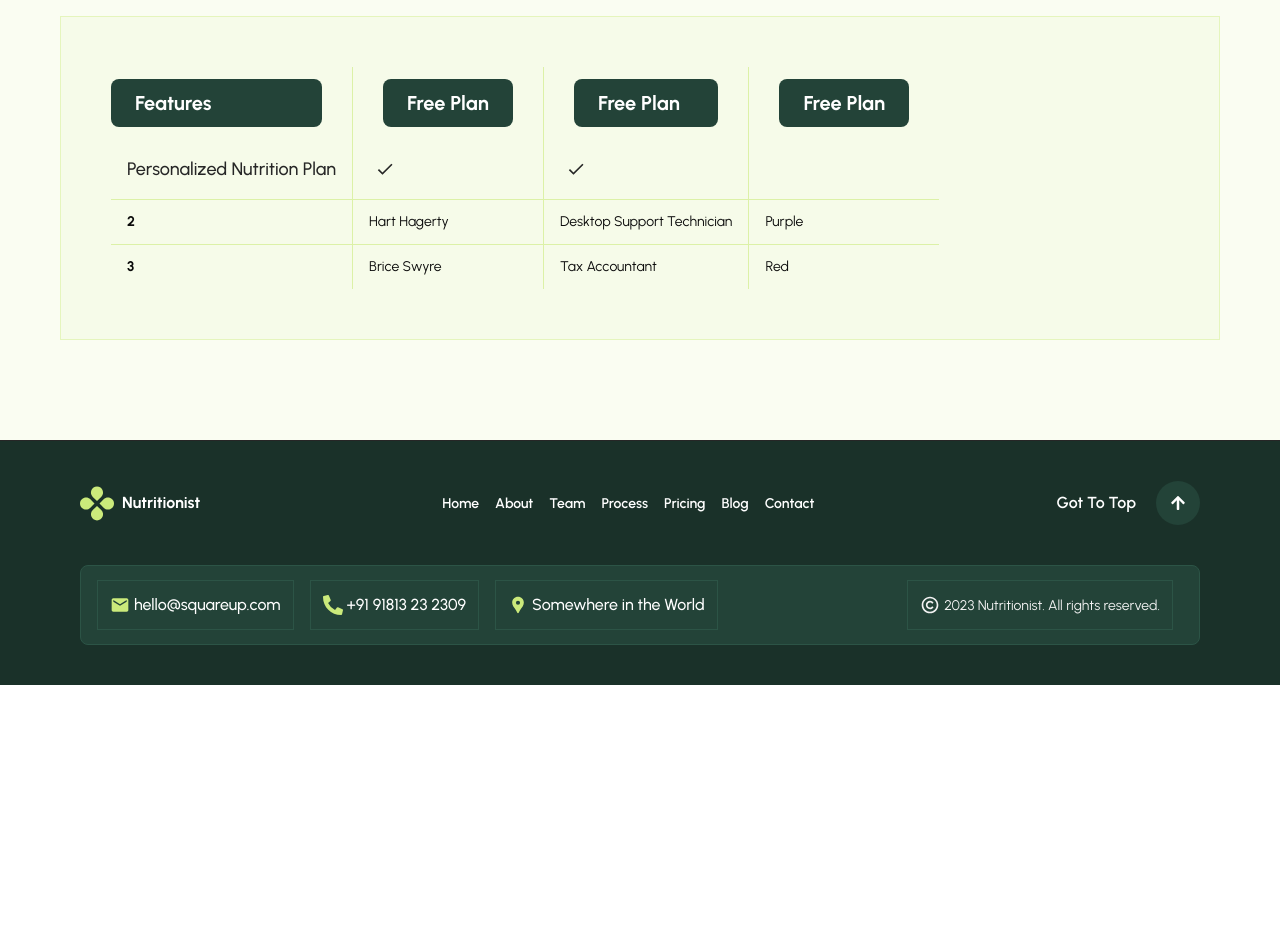
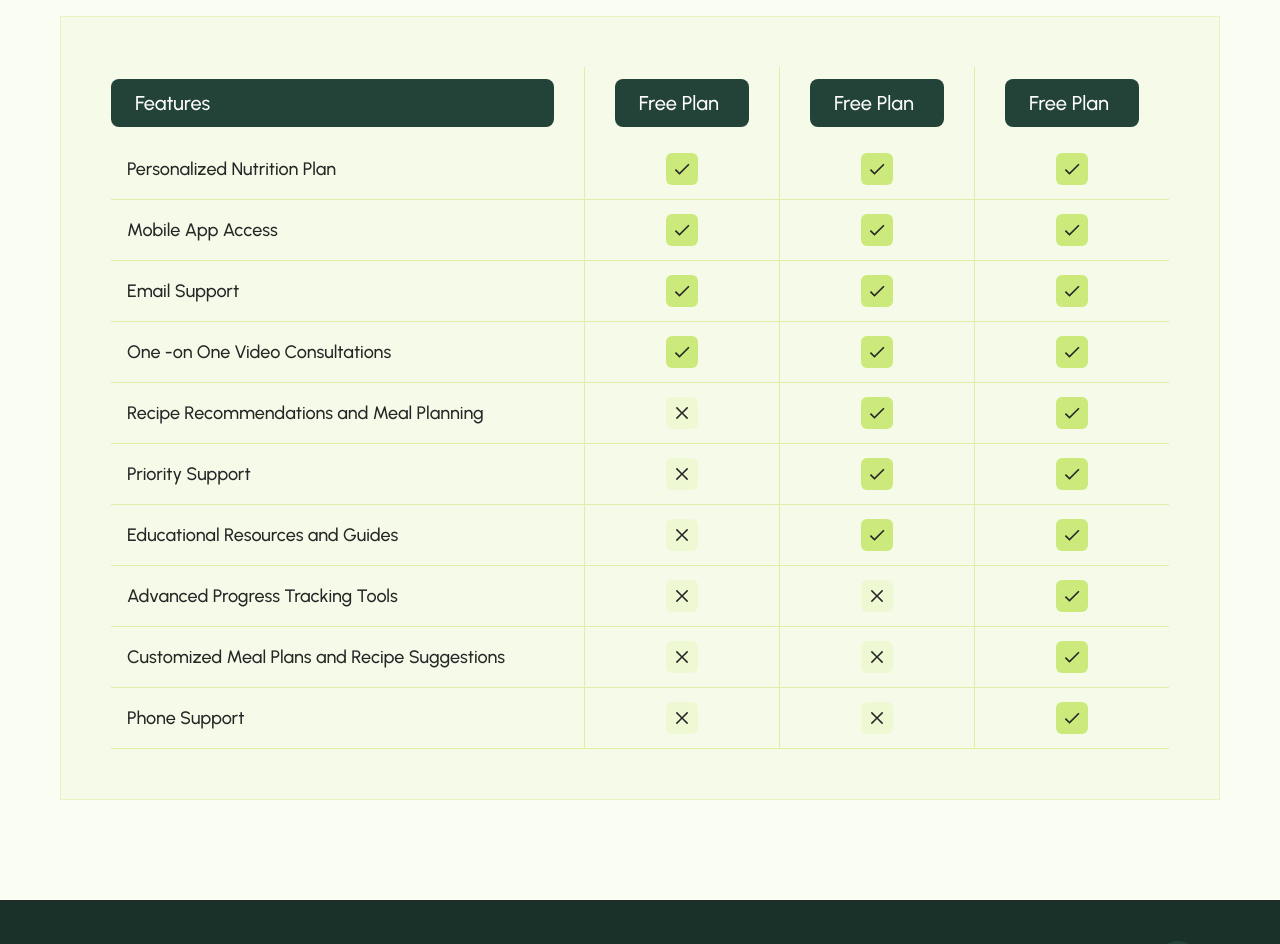
Before and after one commit to FojleTuhin/Nutritionist, a Next.js app: page /pricing in a window 1280 px wide. Shown: the part 1820-2764 px from the top of the page. Before the commit the page ends 2505 px from the top, so only its background shows below. Built offline with nearby package versions, Linux system fonts and the light colour scheme.

Commit message:
add pricing table

```diff
--- a/src/components/pricingPage/Table.jsx
+++ b/src/components/pricingPage/Table.jsx
@@ -1,47 +1,113 @@
 import React from 'react';
 import { MdOutlineDone } from 'react-icons/md';
+import { RxCross2 } from "react-icons/rx";
 
 const Table = () => {
     return (
         <div className="mt-[50px] medium:mt-20 laptop:mt-[100px] bg-[#F6FBE9] border-[1px] border-[#E5F5BD] p-[50px] ">
             <div className="overflow-x-auto">
-                <table className="table border-collapse w-auto">
+                <table className="table border-collapse mx-auto">
                     {/* Table head */}
                     <thead>
-                        <tr className="border-b-0 border-[#DCF1A7] text-[20px] text-[#FFFFFF] font-medium ">
-                            <th className="border-r border-[#DCF1A7] pr-[30px] pl-0"><p className='bg-[#234338] py-4 px-6 rounded-[8px] '>Features</p></th>
-                            <th className="border-r border-[#DCF1A7] px-[30px]"><p className='bg-[#234338] py-4 px-6 rounded-[8px] '>Free Plan</p></th>
-                            <th className="border-r border-[#DCF1A7] px-[30px]"><p className='bg-[#234338] py-4 px-6 rounded-[8px] '>Free Plan</p></th>
-                            <th className='px-[30px]'><p className='bg-[#234338] py-4 px-6  rounded-[8px] '>Free Plan</p></th>
+                        <tr className="border-b-0 border-[#DCF1A7] ">
+                            <th className="border-r border-[#DCF1A7] text-[20px] text-[#FFFFFF] font-medium  pr-[30px] pl-0"><p className='bg-[#234338] py-4 px-6 rounded-[8px] '>Features</p></th>
+                            <th className="border-r border-[#DCF1A7] text-[20px] text-[#FFFFFF] font-medium  px-[30px]"><p className='bg-[#234338] py-4 px-6 rounded-[8px] '>Free Plan</p></th>
+                            <th className="border-r border-[#DCF1A7] text-[20px] text-[#FFFFFF] font-medium  px-[30px]"><p className='bg-[#234338] py-4 px-6 rounded-[8px] '>Free Plan</p></th>
+                            <th className='px-[30px] text-[20px] text-[#FFFFFF] font-medium '><p className='bg-[#234338] py-4 px-6  rounded-[8px] '>Free Plan</p></th>
                         </tr>
                     </thead>
-                    <tbody>
+                    <tbody >
                         {/* Row 1 */}
                         <tr className="border-b border-[#DCF1A7] text-[#262626] text-[18px] font-medium ">
                             <td className="border-r py-5 border-[#DCF1A7]">Personalized Nutrition Plan</td>
-                            <td className="border-r border-[#DCF1A7] mx-auto"> <span className='bg-[#CBEA7B] rounded-[6px]'><MdOutlineDone className='text-[32px] p-[6px]' /></span></td>
+                            <td className="border-r border-[#DCF1A7]"> <p className='mx-auto h-8 w-8 bg-[#CBEA7B] rounded-[6px]'><MdOutlineDone className='text-[32px] p-[6px]' /></p></td>
 
-                            <td className="border-r border-[#DCF1A7] mx-auto"> <span className='bg-[#CBEA7B] rounded-[6px]'><MdOutlineDone className='text-[32px] p-[6px]' /></span></td>
+                            <td className="border-r border-[#DCF1A7]"> <p className='mx-auto h-8 w-8 bg-[#CBEA7B] rounded-[6px]'><MdOutlineDone className='text-[32px] p-[6px]' /></p></td>
 
-
-
-
-
+                            <td className="border-r-0 border-[#DCF1A7]"> <p className='mx-auto h-8 w-8 bg-[#CBEA7B] rounded-[6px]'><MdOutlineDone className='text-[32px] p-[6px]' /></p></td>
                         </tr>
                         {/* Row 2 */}
-                        <tr className=" border-b border-[#DCF1A7]">
-                            <th className="border-r border-[#DCF1A7]">2</th>
-                            <td className="border-r border-[#DCF1A7]">Hart Hagerty</td>
-                            <td className="border-r border-[#DCF1A7]">Desktop Support Technician</td>
-                            <td>Purple</td>
+                        <tr className="border-b border-[#DCF1A7] text-[#262626] text-[18px] font-medium ">
+                            <td className="border-r py-5 border-[#DCF1A7]">Mobile App Access</td>
+                            <td className="border-r border-[#DCF1A7]"> <p className='mx-auto h-8 w-8 bg-[#CBEA7B] rounded-[6px]'><MdOutlineDone className='text-[32px] p-[6px]' /></p></td>
+
+                            <td className="border-r border-[#DCF1A7]"> <p className='mx-auto h-8 w-8 bg-[#CBEA7B] rounded-[6px]'><MdOutlineDone className='text-[32px] p-[6px]' /></p></td>
+
+                            <td className="border-r-0 border-[#DCF1A7]"> <p className='mx-auto h-8 w-8 bg-[#CBEA7B] rounded-[6px]'><MdOutlineDone className='text-[32px] p-[6px]' /></p></td>
                         </tr>
                         {/* Row 3 */}
-                        <tr className="border-b-0 border-[#DCF1A7]">
-                            <th className="border-r border-[#DCF1A7]">3</th>
-                            <td className="border-r border-[#DCF1A7]">Brice Swyre</td>
-                            <td className="border-r border-b-0 border-[#DCF1A7]">Tax Accountant</td>
-                            <td>Red</td>
+                        <tr className="border-b border-[#DCF1A7] text-[#262626] text-[18px] font-medium ">
+                            <td className="border-r py-5 border-[#DCF1A7]">Email Support</td>
+                            <td className="border-r border-[#DCF1A7]"> <p className='mx-auto h-8 w-8 bg-[#CBEA7B] rounded-[6px]'><MdOutlineDone className='text-[32px] p-[6px]' /></p></td>
+
+                            <td className="border-r border-[#DCF1A7]"> <p className='mx-auto h-8 w-8 bg-[#CBEA7B] rounded-[6px]'><MdOutlineDone className='text-[32px] p-[6px]' /></p></td>
+
+                            <td className="border-r-0 border-[#DCF1A7]"> <p className='mx-auto h-8 w-8 bg-[#CBEA7B] rounded-[6px]'><MdOutlineDone className='text-[32px] p-[6px]' /></p></td>
                         </tr>
+                        {/* Row 4 */}
+                        <tr className="border-b border-[#DCF1A7] text-[#262626] text-[18px] font-medium ">
+                            <td className="border-r py-5 border-[#DCF1A7]">One -on One Video Consultations</td>
+                            <td className="border-r border-[#DCF1A7]"> <p className='mx-auto h-8 w-8 bg-[#CBEA7B] rounded-[6px]'><MdOutlineDone className='text-[32px] p-[6px]' /></p></td>
+
+                            <td className="border-r border-[#DCF1A7]"> <p className='mx-auto h-8 w-8 bg-[#CBEA7B] rounded-[6px]'><MdOutlineDone className='text-[32px] p-[6px]' /></p></td>
+
+                            <td className="border-r-0 border-[#DCF1A7]"> <p className='mx-auto h-8 w-8 bg-[#CBEA7B] rounded-[6px]'><MdOutlineDone className='text-[32px] p-[6px]' /></p></td>
+                        </tr>
+                        {/* Row 5 */}
+                        <tr className="border-b border-[#DCF1A7] text-[#262626] text-[18px] font-medium ">
+                            <td className="border-r py-5 border-[#DCF1A7]">Recipe Recommendations and Meal Planning</td>
+                            <td className="border-r border-[#DCF1A7]"> <p className='mx-auto h-8 w-8 bg-[#EEF8D3] rounded-[6px]'><RxCross2  className='text-[32px] p-[6px]' /></p></td>
+
+                            <td className="border-r border-[#DCF1A7]"> <p className='mx-auto h-8 w-8 bg-[#CBEA7B] rounded-[6px]'><MdOutlineDone className='text-[32px] p-[6px]' /></p></td>
+
+                            <td className="border-r-0 border-[#DCF1A7]"> <p className='mx-auto h-8 w-8 bg-[#CBEA7B] rounded-[6px]'><MdOutlineDone className='text-[32px] p-[6px]' /></p></td>
+                        </tr>
+                        {/* Row 6 */}
+                        <tr className="border-b border-[#DCF1A7] text-[#262626] text-[18px] font-medium ">
+                            <td className="border-r py-5 border-[#DCF1A7]">Priority Support</td>
+                            <td className="border-r border-[#DCF1A7]"> <p className='mx-auto h-8 w-8 bg-[#EEF8D3] rounded-[6px]'><RxCross2 className='text-[32px] p-[6px]' /></p></td>
+
+                            <td className="border-r border-[#DCF1A7]"> <p className='mx-auto h-8 w-8 bg-[#CBEA7B] rounded-[6px]'><MdOutlineDone className='text-[32px] p-[6px]' /></p></td>
+
+                            <td className="border-r-0 border-[#DCF1A7]"> <p className='mx-auto h-8 w-8 bg-[#CBEA7B] rounded-[6px]'><MdOutlineDone className='text-[32px] p-[6px]' /></p></td>
+                        </tr>
+                        {/* Row 7 */}
+                        <tr className="border-b border-[#DCF1A7] text-[#262626] text-[18px] font-medium ">
+                            <td className="border-r py-5 border-[#DCF1A7]">Educational Resources and Guides</td>
+                            <td className="border-r border-[#DCF1A7]"> <p className='mx-auto h-8 w-8 bg-[#EEF8D3] rounded-[6px]'><RxCross2 className='text-[32px] p-[6px]' /></p></td>
+
+                            <td className="border-r border-[#DCF1A7]"> <p className='mx-auto h-8 w-8 bg-[#CBEA7B] rounded-[6px]'><MdOutlineDone className='text-[32px] p-[6px]' /></p></td>
+
+                            <td className="border-r-0 border-[#DCF1A7]"> <p className='mx-auto h-8 w-8 bg-[#CBEA7B] rounded-[6px]'><MdOutlineDone className='text-[32px] p-[6px]' /></p></td>
+                        </tr>
+                        {/* Row 8 */}
+                        <tr className="border-b border-[#DCF1A7] text-[#262626] text-[18px] font-medium ">
+                            <td className="border-r py-5 border-[#DCF1A7]">Advanced Progress Tracking Tools</td>
+                            <td className="border-r border-[#DCF1A7]"> <p className='mx-auto h-8 w-8 bg-[#EEF8D3] rounded-[6px]'><RxCross2 className='text-[32px] p-[6px]' /></p></td>
+
+                            <td className="border-r border-[#DCF1A7]"> <p className='mx-auto h-8 w-8 bg-[#EEF8D3] rounded-[6px]'><RxCross2 className='text-[32px] p-[6px]' /></p></td>
+
+                            <td className="border-r-0 border-[#DCF1A7]"> <p className='mx-auto h-8 w-8 bg-[#CBEA7B] rounded-[6px]'><MdOutlineDone className='text-[32px] p-[6px]' /></p></td>
+                        </tr>
+                        {/* Row 9 */}
+                        <tr className="border-b border-[#DCF1A7] text-[#262626] text-[18px] font-medium ">
+                            <td className="border-r py-5 border-[#DCF1A7] pr-16">Customized Meal Plans and Recipe Suggestions</td>
+                            <td className="border-r border-[#DCF1A7]"> <p className='mx-auto h-8 w-8 bg-[#EEF8D3] rounded-[6px]'><RxCross2 className='text-[32px] p-[6px]' /></p></td>
+
+                            <td className="border-r border-[#DCF1A7]"> <p className='mx-auto h-8 w-8 bg-[#EEF8D3] rounded-[6px]'><RxCross2 className='text-[32px] p-[6px]' /></p></td>
+
+                            <td className="border-r-0 border-[#DCF1A7]"> <p className='mx-auto h-8 w-8 bg-[#CBEA7B] rounded-[6px]'><MdOutlineDone className='text-[32px] p-[6px]' /></p></td>
+                        </tr>
+                        {/* Row 10 */}
+                        <tr className="border-b border-[#DCF1A7] text-[#262626] text-[18px] font-medium ">
+                            <td className="border-r py-5 border-[#DCF1A7]">Phone Support</td>
+                            <td className="border-r border-[#DCF1A7]"> <p className='mx-auto h-8 w-8 bg-[#EEF8D3] rounded-[6px]'><RxCross2 className='text-[32px] p-[6px]' /></p></td>
+
+                            <td className="border-r border-[#DCF1A7]"> <p className='mx-auto h-8 w-8 bg-[#EEF8D3] rounded-[6px]'><RxCross2 className='text-[32px] p-[6px]' /></p></td>
+
+                            <td className="border-r-0 border-[#DCF1A7]"> <p className='mx-auto h-8 w-8 bg-[#CBEA7B] rounded-[6px]'><MdOutlineDone className='text-[32px] p-[6px]' /></p></td>
+                        </tr>
+
                     </tbody>
                 </table>
             </div>
```
